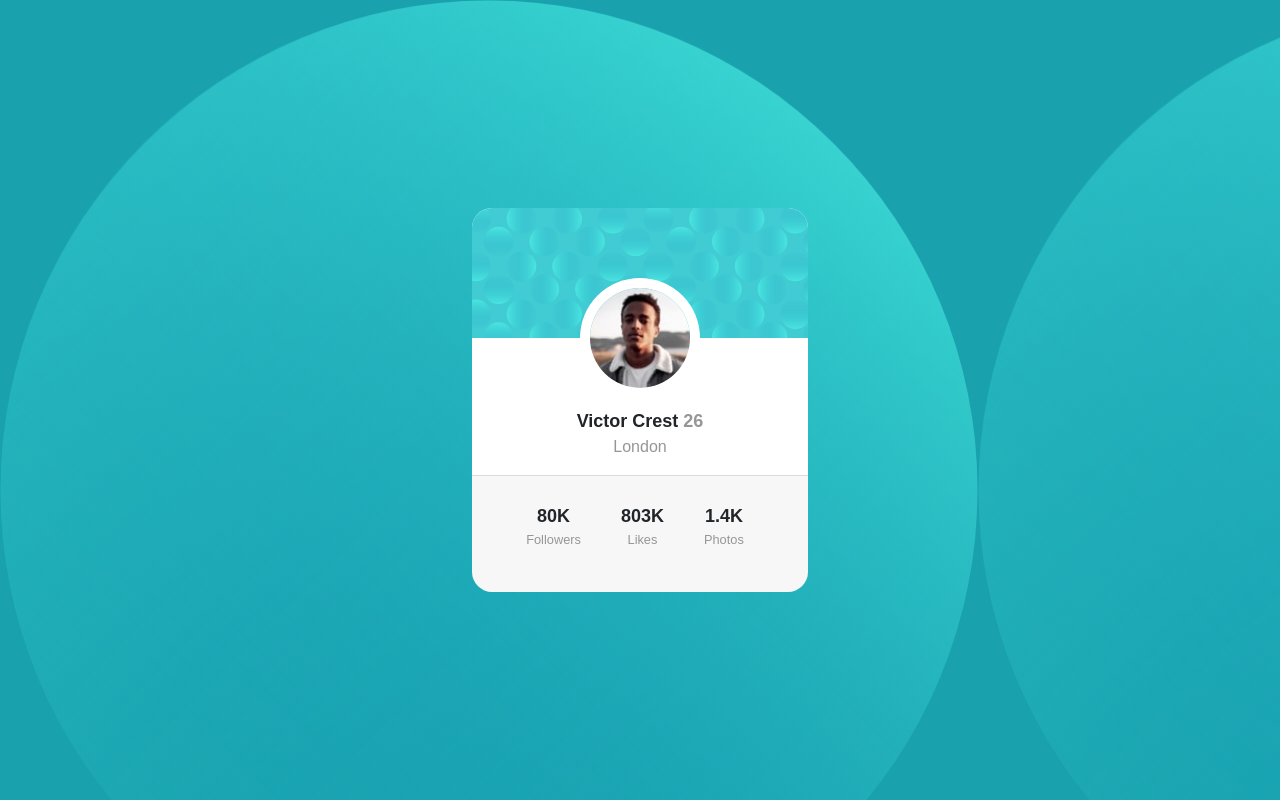
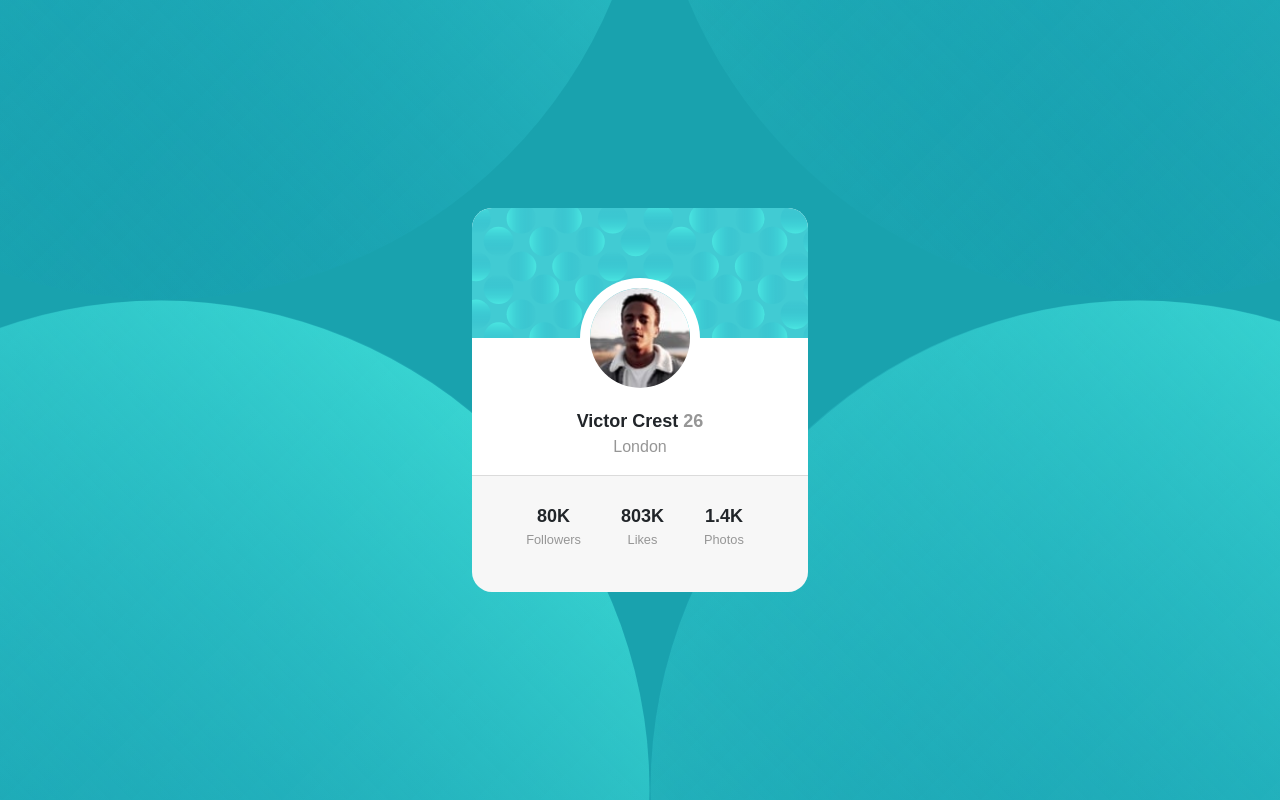
Before and after one commit to ARam2142/Profile-card-component-main, a plain HTML site: page main.html in a window 1280 px wide. Drawn offline with nearby package versions, Linux system fonts and the light colour scheme.

Commit message:
arranged background position

```diff
--- a/style/main.css
+++ b/style/main.css
@@ -11,6 +11,7 @@ html {
 
 body {
     height: 100%;
+    background-position: top 300px left 650px;
     background-color: hsl(185, 75%, 39%);
     background-image:
     url(../images/bg-pattern-top.svg),
```
